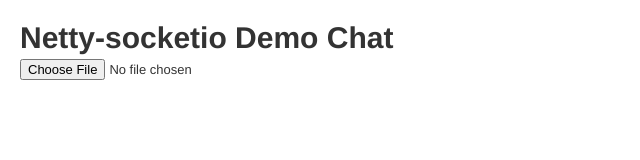
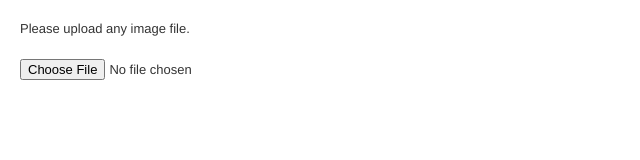
Before and after one commit to mrniko/netty-socketio-demo, a plain HTML site: page client/binary-event-index.html in a window 1280 px wide. Shown: the whole page, without its empty margins (0-640 px from the left). Drawn offline with nearby package versions, Linux system fonts and the light colour scheme; no server answers.

Commit message:
text fixed

```diff
--- a/client/binary-event-index.html
+++ b/client/binary-event-index.html
@@ -86,8 +86,9 @@
 
 <body>
 
-	<h1>Netty-socketio Demo Chat</h1>
-
+        Please upload any image file.
+        <br/>
+        <br/>
 
         <div>
          <input type="file" name="file" id="file-field" />
```
